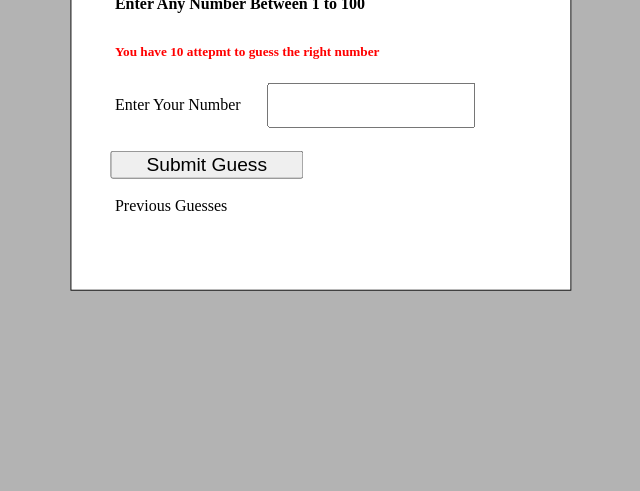
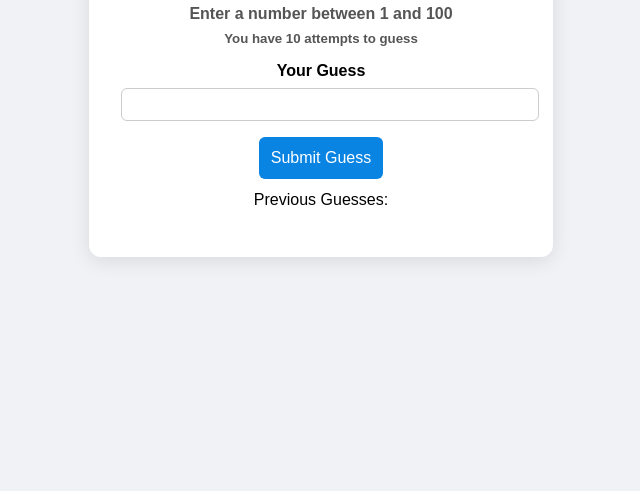
Before and after one commit to codingbent/Guess-It, a website: page index.html in a window 1280 px wide. Shown: the part 309-800 px from the top of the page, without its empty margins (319-959 px from the left). Drawn offline with nearby package versions, Linux system fonts and the light colour scheme.

Commit message:
Changes in UI

```diff
--- a/index.html
+++ b/index.html
@@ -1,120 +1,184 @@
 <!DOCTYPE html>
 <html lang="en">
     <head>
-    <meta charset="UTF-8">
-    <meta name="viewport" content="width=device-width, initial-scale=1.0">
-    <title>Number Guess</title>
-    <script type="module">
-        import { inject } from 'https://cdn.vercel-insights.com/v1/inject.js';
-        inject();
-    </script>
+        <meta charset="UTF-8" />
+        <meta name="viewport" content="width=device-width, initial-scale=1.0" />
+        <title>Guess The Number</title>
+        <style>
+            body {
+                background-color: #f0f2f5;
+                font-family: Arial, sans-serif;
+                display: flex;
+                justify-content: center;
+                align-items: center;
+                height: 100vh;
+                margin: 0;
+            }
 
+            .card {
+                background-color: #fff;
+                padding: 2rem;
+                border-radius: 12px;
+                box-shadow: 0 4px 20px rgba(0, 0, 0, 0.1);
+                width: 90%;
+                max-width: 400px;
+                text-align: center;
+            }
+
+            h2 {
+                margin-top: 0;
+                color: #333;
+            }
+
+            h4,
+            h5 {
+                margin: 0.5rem 0;
+                color: #555;
+            }
+
+            h5#guess1 {
+                color: #d63031;
+                display: none;
+            }
+
+            label {
+                display: block;
+                margin-top: 1rem;
+                margin-bottom: 0.5rem;
+                font-weight: bold;
+            }
+
+            input[type="text"] {
+                width: 100%;
+                padding: 0.5rem;
+                border: 1px solid #ccc;
+                border-radius: 6px;
+            }
+
+            button {
+                margin-top: 1rem;
+                padding: 0.75rem;
+                background-color: #0984e3;
+                color: white;
+                border: none;
+                border-radius: 6px;
+                font-size: 1rem;
+                cursor: pointer;
+            }
+
+            button:hover {
+                background-color: #74b9ff;
+            }
+
+            .hidden {
+                display: none;
+            }
+
+            #result {
+                font-weight: bold;
+                color: #2d3436;
+                margin-top: 1rem;
+            }
+
+            #play-again {
+                margin-top: 1rem;
+                background-color: #2ecc71;
+            }
+
+            #play-again:hover {
+                background-color: #55efc4;
+            }
+
+            p {
+                margin: 0.8rem 0;
+            }
+        </style>
     </head>
     <body>
-    <form class="content">
-        <!-- HEADING -->
-        <h2>Guess The Number</h2>
-        <h4>Enter Any Number Between 1 to 100</h4>
-        <h5>You have <span id="attempts"></span> attepmt to guess the right number</h5>
-        <h5 id="guess1">Entered number is <span id="guess"></span> than the random number</h5>
-        <!-- INPUT OF NUMBER -->
-        <label for="number">Enter Your Number</label>
-        <input id="number" name="number" type="text" class="btn"><br>
-        <!-- TO CHECK THE NUMBER -->
-        <button onclick="guessNum()" type="button" class="btn">Submit Guess</button>
-        <!-- TO PRINT ALL PREVIOUS NUMBER -->
-        <p>Previous Guesses <span id="previous"></span></p>
-        <!-- TO PRINT THE RESULT -->
+        <form class="card">
+            <h2>🎯 Guess The Number</h2>
+            <h4>Enter a number between 1 and 100</h4>
+            <h5>You have <span id="attempts">10</span> attempts to guess</h5>
+            <h5 id="guess1">
+                Entered number is <span id="guess"></span> than the correct one
+            </h5>
+
+            <label for="number">Your Guess</label>
+            <input id="number" name="number" type="text" />
+
+            <button onclick="guessNum()" type="button">Submit Guess</button>
+
+            <p>Previous Guesses: <span id="previous"></span></p>
             <p id="result"></p>
+
+            <!-- Play Again Button -->
+            <button
+                id="play-again"
+                class="hidden"
+                onclick="resetGame()"
+                type="button"
+            >
+                🔁 Play Again
+            </button>
         </form>
-</body>
-<style>
-    body{
-        background-color: rgb(179, 179, 179);
-    }
-    .content{
-        position: absolute;
-        top: 50%;
-        left: 50%;
-        transform: translate(-50%,-50%);
-        border: 1px solid black;
-        padding: 2%;
-        background-color: rgb(255, 255, 255);
-        width: 35%;
-    }
-    h5,h4,h2,label,input,p{
-        margin: 1%;
-        padding: 3%;
-    }
-    h5{
-        color: red;
-    }
-    button{
-        margin-top: 4%;
-        margin-left: 3%;
-        width: 43%;
-        font-size: larger;
-    }
-    #guess1{
-        display: none;
-    }
-</style>
+
+        <!-- Confetti CDN -->
+        <script src="https://cdn.jsdelivr.net/npm/canvas-confetti@1.6.0/dist/confetti.browser.min.js"></script>
+
         <script>
-    var random=Math.floor(Math.random() *100 +1);//GENERATING A RANDOM NUMBER
-    var nums=[];//TO STORE ALL GUESSSED NUMBER
-    var i=0;//TO PRINT THE GUESSED NUMBER
-    var attemps=10-i;
-    document.getElementById("attempts").innerText=attemps;
+            let random = Math.floor(Math.random() * 100 + 1);
+            let nums = [];
+            let i = 0;
 
+            function guessNum() {
+                if (nums.length < 10) {
+                    const num = parseInt(
+                        document.getElementById("number").value
+                    );
 
-    function guessNum(){
-        if(nums.length<=9){
-            console.log("lenght"+nums.length);
-            var num=parseInt(document.getElementById("number").value);//CONVERTING THE STRING TO INTEGER
-            if(num>100 || num<1){
-                alert('Enter a number from 1 to 100 ')
-            }
-            else if(isNaN(num)){
-                alert("Not a Number. Please enter a valid number")
-            }
-            else{
-                //IF NUMBER ENTERED IS SAME AS RANDOM NUMBER
-                if(num===random){
-                    document.getElementById("result").innerHTML="you guessed the right number  in "+(nums.length+1)+" attepmt, congratulations";
-                }
-                else{
-                    //TO PUSH THE NUMBER IN ARRAY
+                    if (num > 100 || num < 1) {
+                        alert("Enter a number from 1 to 100");
+                    } else if (isNaN(num)) {
+                        alert("Not a Number. Please enter a valid number");
+                    } else {
+                        if (num === random) {
+                            document.getElementById("result").innerHTML =
+                                "✅ You guessed the right number in " +
+                                (nums.length + 1) +
+                                " attempts. Congratulations!";
+                            confetti();
+                            disableGame();
+                        } else {
                             nums.push(num);
-                }
-                //TO PRINT ALL THE NUMBERS ENTERED BY USER
-                for(k=i;k<nums.length;k++){
-                    document.getElementById('previous').innerHTML+=nums[k]+',';
-                }
-                i++;//TO PRINT GUESSED NUMBER
-                var attemps=10-i;
-                document.getElementById("attempts").innerText=attemps;
+                            document.getElementById("previous").innerHTML =
+                                nums.join(", ");
+                            i++;
+                            document.getElementById("attempts").innerText =
+                                10 - i;
 
-                if(num>random){
-                    document.getElementById('guess').innerHTML="higher";
-                    document.getElementById('guess1').style.display="block";
-                }
-                if(num<random){
-                    document.getElementById('guess').innerHTML="lower";
-                    document.getElementById('guess1').style.display="block";
+                            document.getElementById("guess").innerHTML =
+                                num > random ? "higher" : "lower";
+                            document.getElementById("guess1").style.display =
+                                "block";
                         }
                     }
-        }
-        //IF YOU EXHAUSED YOUR LIVES
-        else{
-            alert('You have entered 10 numbers');
-            document.getElementById("result").innerHTML="You were not able to guess the right number sorry.The number was "+random;
-            disable();
+                } else {
+                    document.getElementById("result").innerHTML =
+                        "❌ You couldn’t guess the number. It was " + random;
+                    disableGame();
                 }
             }
-    //TO DISABLE SUBMIT BUTTON AFTER 10 ATTEMPTS
-    function disable(){
-        var btn =document.querySelector('.btn');
-        btn.disabled=true;
+
+            function disableGame() {
+                document.querySelector("button[type='button']").disabled = true;
+                document
+                    .getElementById("play-again")
+                    .classList.remove("hidden");
+            }
+
+            function resetGame() {
+                location.reload();
             }
         </script>
+    </body>
 </html>
```
Lines whose indentation alone changed are shown as unchanged.
